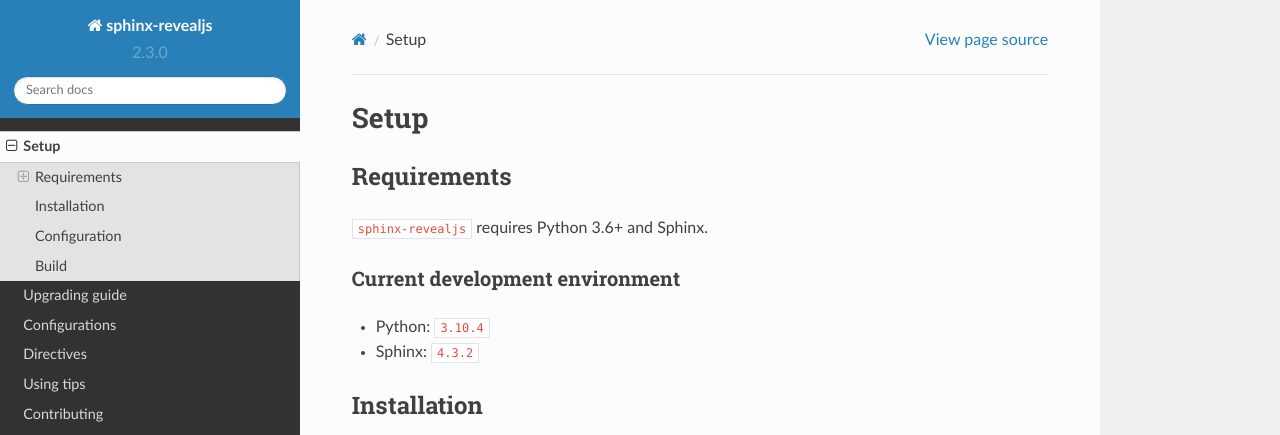
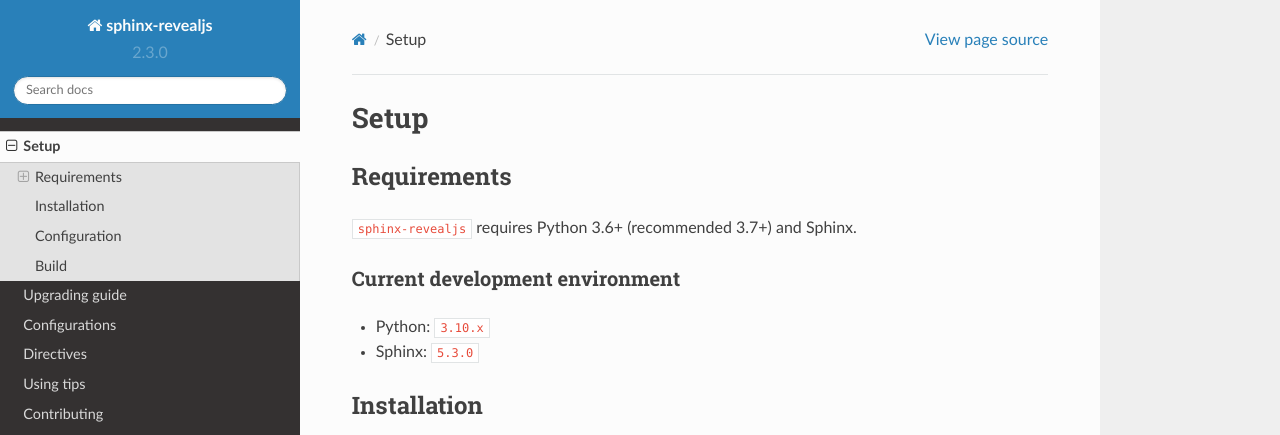
Before and after one commit to attakei/sphinx-revealjs, a Sphinx documentation site: the page built from doc/setup.rst, in a window 1280 px wide and 1365 px high. Shown: the top 435 px of the window. Built offline with Sphinx 7.4.7 and the Read the Docs theme 2.0.0, drawn with Linux system fonts in a browser that asks for light colours.

Commit message:
doc: Update for current envrionment

```diff
--- a/demo/main.rst
+++ b/demo/main.rst
@@ -5,7 +5,7 @@
 ===============================
 
 :Based version: 2.3.0
-:Demo updated: 2022-06-03
+:Demo updated: 2022-11-13
 
 Overview
 ========
--- a/doc/contributing.rst
+++ b/doc/contributing.rst
@@ -29,7 +29,3 @@
    pre-commit install
    python -m venv venv
    venv/bin/pip install -e '.[test]'
-
-.. important::
-
-   There are difference versions from Poetry and pre-commit.
--- a/doc/setup.rst
+++ b/doc/setup.rst
@@ -5,13 +5,13 @@
 Requirements
 ============
 
-|THIS| requires Python 3.6+ and Sphinx.
+|THIS| requires Python 3.6+ (recommended 3.7+) and Sphinx.
 
 Current development environment
 -------------------------------
 
-* Python: ``3.10.4``
-* Sphinx: ``4.3.2``
+* Python: ``3.10.x``
+* Sphinx: ``5.3.0``
 
 
 Installation
```
